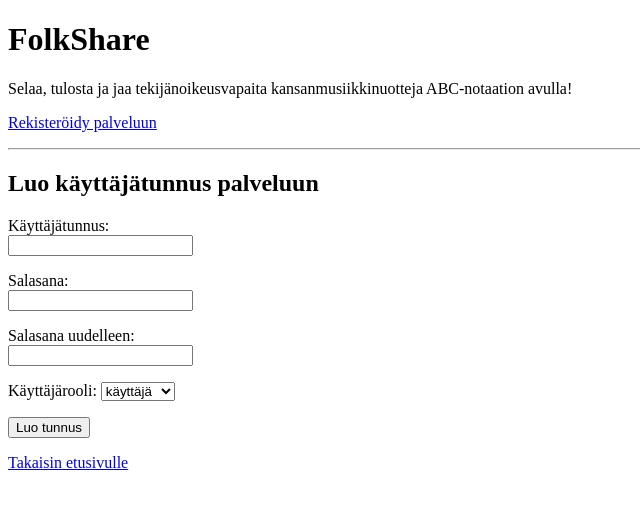
After one commit to piamanns/tsoha-folkshare, a Flask app: page /register in a window 1280 px wide. The commit adds this page. Shown: the top 509 px of the page, without its empty margins (0-640 px from the left). Run offline with Flask 2, Linux system fonts and the light colour scheme.

Commit message:
Add functionality for registering a username

```diff
--- a/routes.py
+++ b/routes.py
@@ -1,6 +1,7 @@
-from flask import render_template
+from flask import render_template, request
 from app import app
 from db import db
+import users
 
 @app.route("/")
 def index():
@@ -15,3 +16,25 @@ def tune(id):
     result = db.session.execute(sql, {"id":id})
     tune = result.fetchone()
     return render_template("tune.html", tune=tune)
+
+@app.route("/register", methods = ["GET", "POST"])
+def register():
+    if request.method == "GET":
+        return render_template("register.html")
+    if request.method == "POST":
+        username = request.form["username"]
+        if len(username) < 1 or len(username) > 20:
+            return "<p>Käyttäjätunnuksen tulee olla 1-20 merkkiä pitkä</p>"
+
+        password1 = request.form["password1"]
+        password2 = request.form["password2"]
+        if password1 != password2:
+            return "<p>Salasanat eivät olleet samoja molemmissa kentissä</p>"
+
+        role = request.form["role"]
+        if role not in ("1", "2"):
+            return "<p><Virheellinen käyttäjärooli/p>"
+
+        if not users.register(username, password1, role):
+            return "<p>Rekisteröinti epäonnistui</p>"
+        return "<p>Rekisteröinti onnistui!</p>"
--- a/templates/layout.html
+++ b/templates/layout.html
@@ -1,6 +1,8 @@
 <!DOCTYPE html>
 <title>FolkShare - {% block title %}{% endblock %}</title>
 <h1>FolkShare</h1>
-  <p>Selaa, tulosta ja jaa tekijänoikeusvapaita kansanmusiikkinuotteja ABC-notaation avulla!</p>
-  <hr>
-  {% block content %}{% endblock %}
+<p>Selaa, tulosta ja jaa tekijänoikeusvapaita kansanmusiikkinuotteja ABC-notaation avulla!
+<p><a href="/register">Rekisteröidy palveluun</a>
+<hr>
+{% block content %}
+{% endblock %}
--- /dev/null
+++ b/templates/register.html
@@ -0,0 +1,21 @@
+{% extends "layout.html" %}
+{% block content %}
+
+<h2>Luo käyttäjätunnus palveluun</h2>
+
+<form action="/register" method="POST">
+  <p>Käyttäjätunnus: <br><input type="text" name="username" minlength="1" maxlength="20">
+  <p>Salasana: <br><input type="password" name="password1">
+  <p>Salasana uudelleen: <br><input type="password" name="password2">
+  <p>Käyttäjärooli:
+    <select name="role">
+      <option value=1> käyttäjä
+      <option value=2> ylläpitäjä
+    </select>
+  <p>
+  <input type="submit" value="Luo tunnus">
+</form>
+
+<p><a href="/">Takaisin etusivulle</a>
+
+{% endblock %}
--- a/templates/tune.html
+++ b/templates/tune.html
@@ -12,7 +12,7 @@
 </script>
 
 <div id="notation">
-  <p>Nuotti latautuu...</p>
+  <p>Nuotti latautuu</p>
 </div>
 <p><a href="/">Takaisin etusivulle</a></p>
 {% endblock %}
```
Also changed, not shown: users.py (added, +12 -0 lines), templates/index.html (indentation only).
